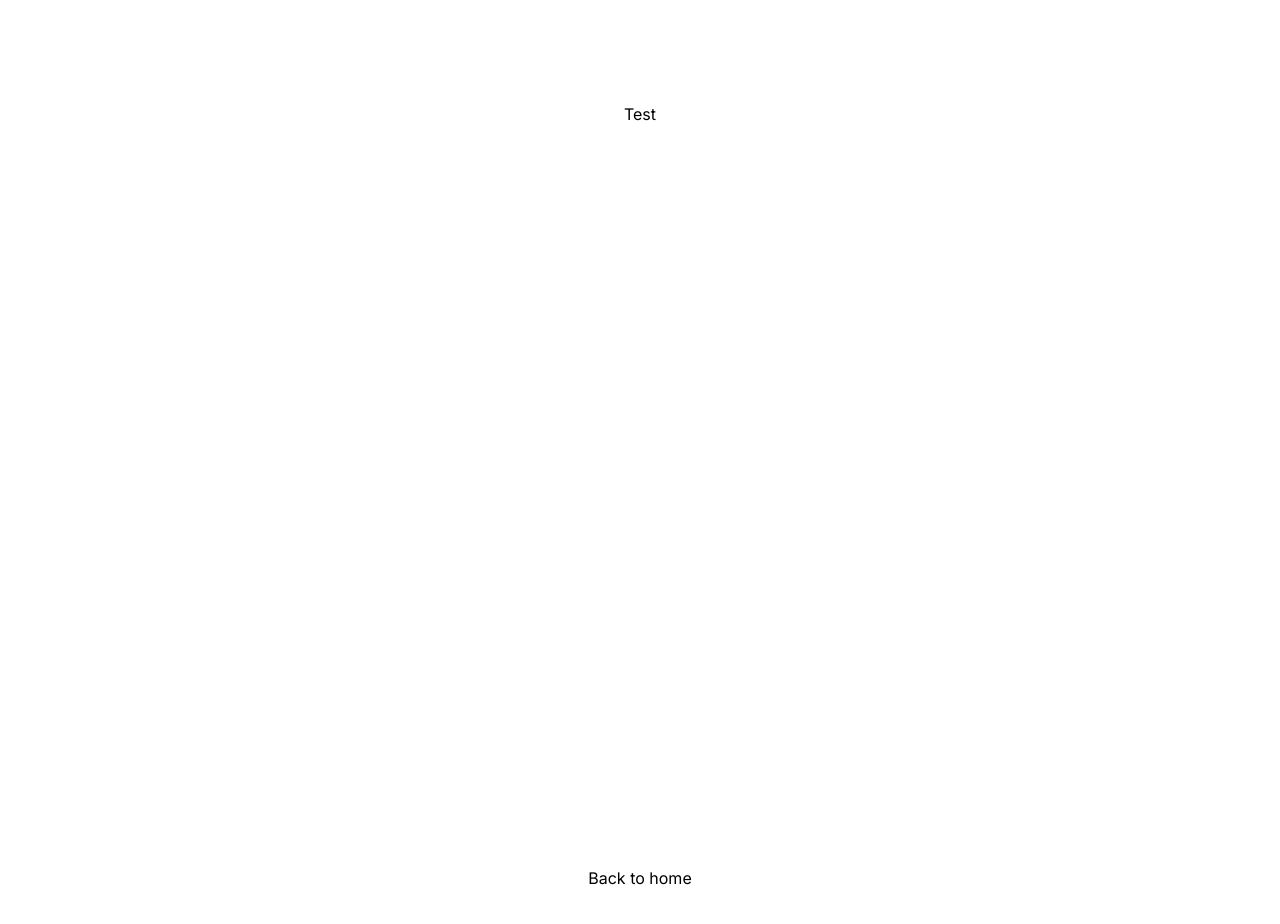
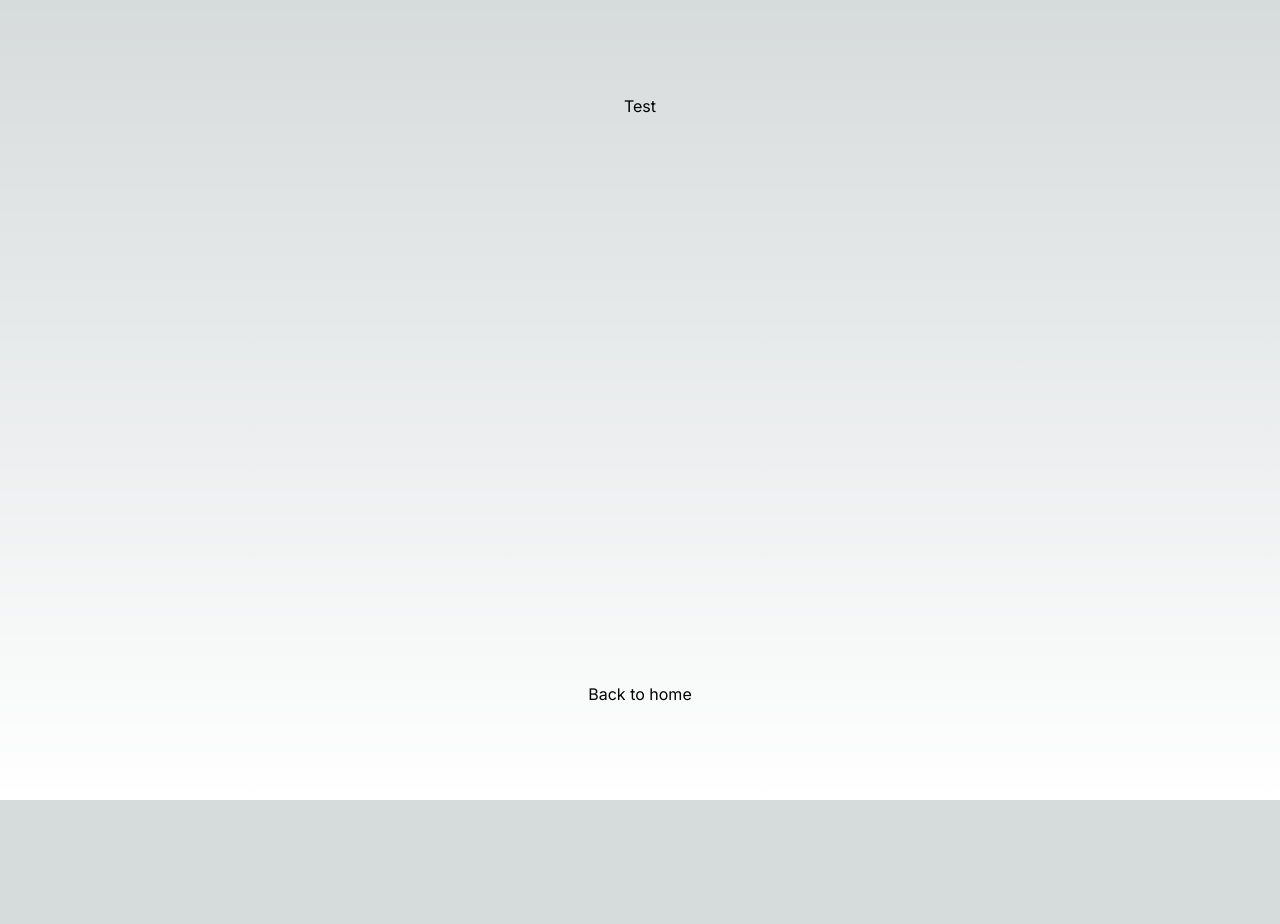
Before and after one commit to PrasantaDebnath25/nextjs18-demo-setup-with-css, a Next.js app: page /test in a window 1280 px wide. Shown: the top 924 px of the page. After the commit the page ends 800 px from the top, so only its background shows below. Built offline with nearby package versions, Linux system fonts and the light colour scheme.

Commit message:
app file added

```diff
--- /dev/null
+++ b/src/pages/_app.js
@@ -0,0 +1,6 @@
+import '@/styles/globals.css'
+// import '@/scss'
+
+export default function App({ Component, pageProps }) {
+  return <Component {...pageProps} />
+}
```
